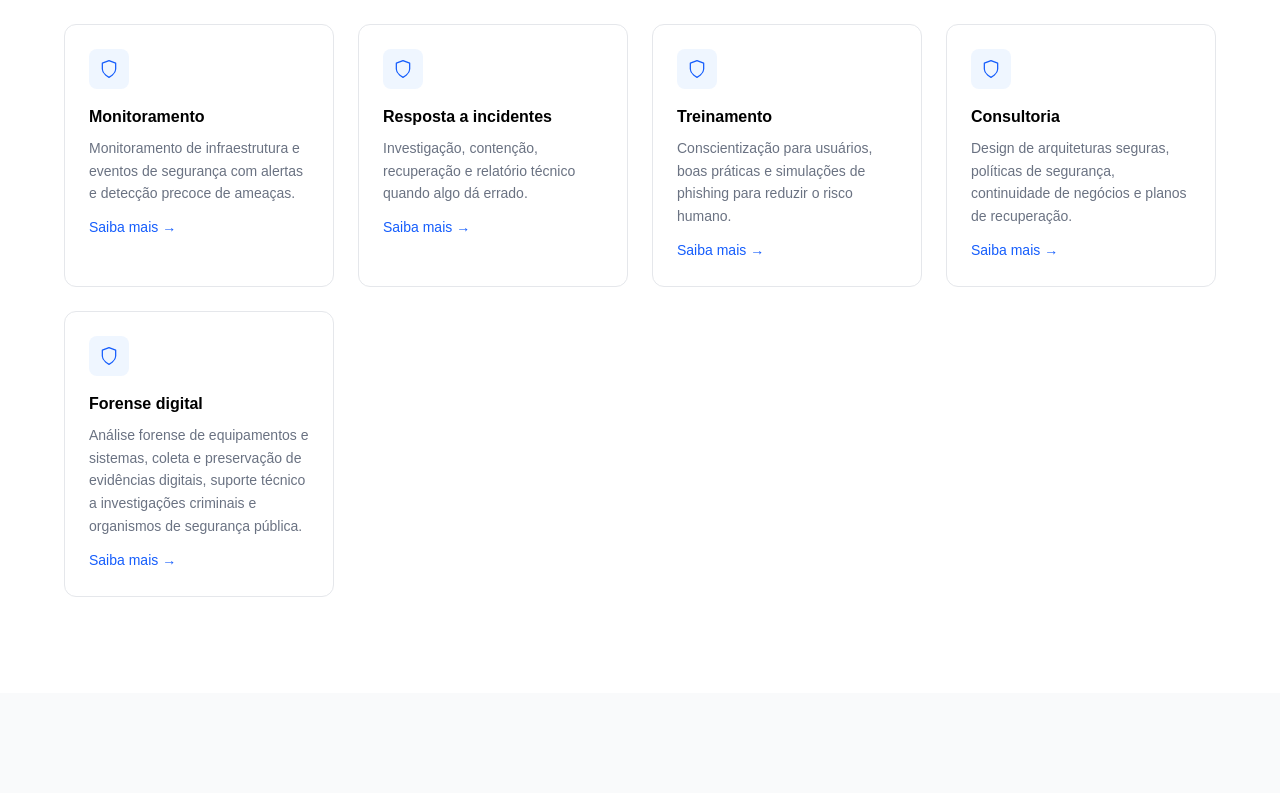
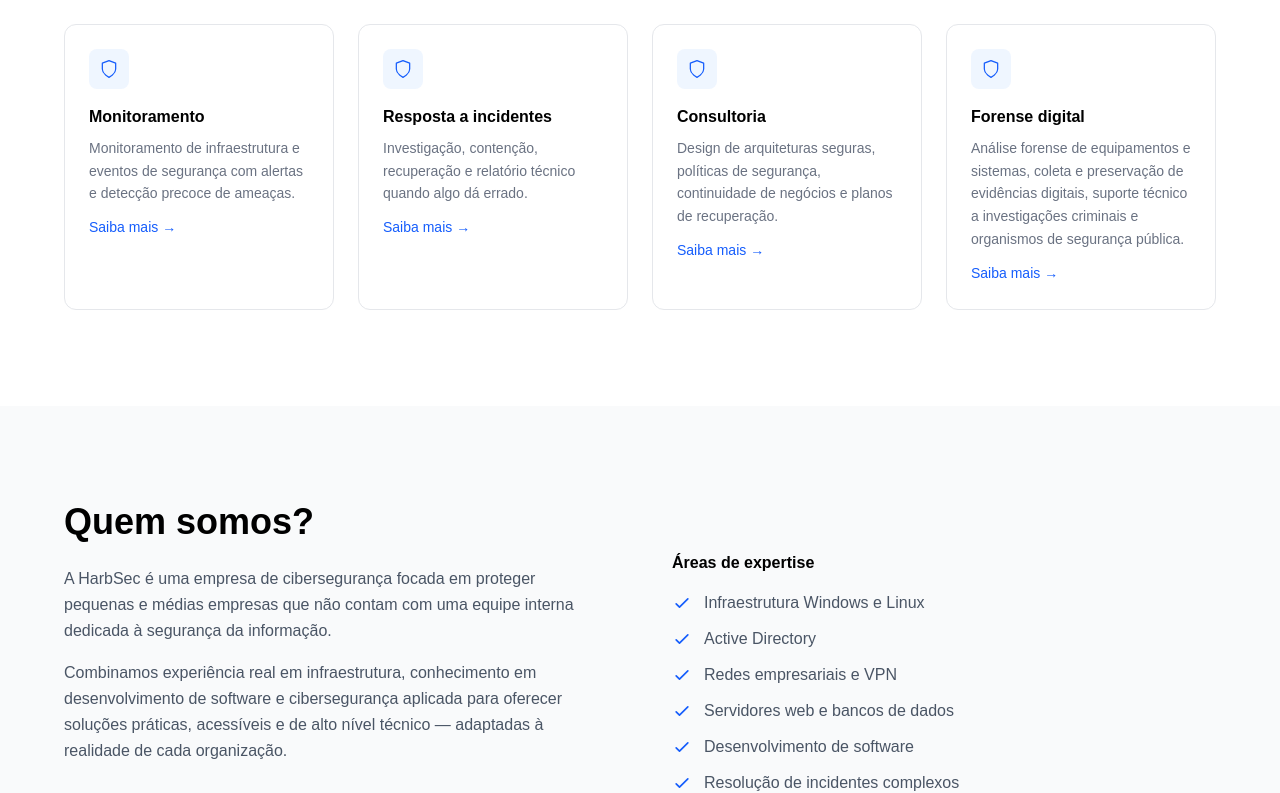
Before and after one commit to fguerras/harbsec, a Next.js app: page /pt in a window 1280 px wide. Shown: the part 1192-1985 px from the top of the page. Built offline with nearby package versions, Linux system fonts and the light colour scheme.

Commit message:
Remove training service

```diff
--- a/app/page.js
+++ b/app/page.js
@@ -163,11 +163,6 @@ const SERVICIOS = [
     title: "Respuesta a incidentes",
     href: "/servicios/respuesta-a-incidentes",
     desc: "Investigación, contención, recuperación e informe técnico cuando algo sale mal.",
-  },
-  {
-    title: "Capacitación",
-    href: "/servicios/capacitacion",
-    desc: "Concientización para usuarios, buenas prácticas y simulaciones de phishing para reducir el riesgo humano.",
   },
   {
     title: "Consultoría",
--- a/app/pt/page.js
+++ b/app/pt/page.js
@@ -164,11 +164,6 @@ const SERVICOS = [
     title: "Resposta a incidentes",
     href: "/pt/servicos/resposta-a-incidentes",
     desc: "Investigação, contenção, recuperação e relatório técnico quando algo dá errado.",
-  },
-  {
-    title: "Treinamento",
-    href: "/pt/servicos/treinamento",
-    desc: "Conscientização para usuários, boas práticas e simulações de phishing para reduzir o risco humano.",
   },
   {
     title: "Consultoria",
```
